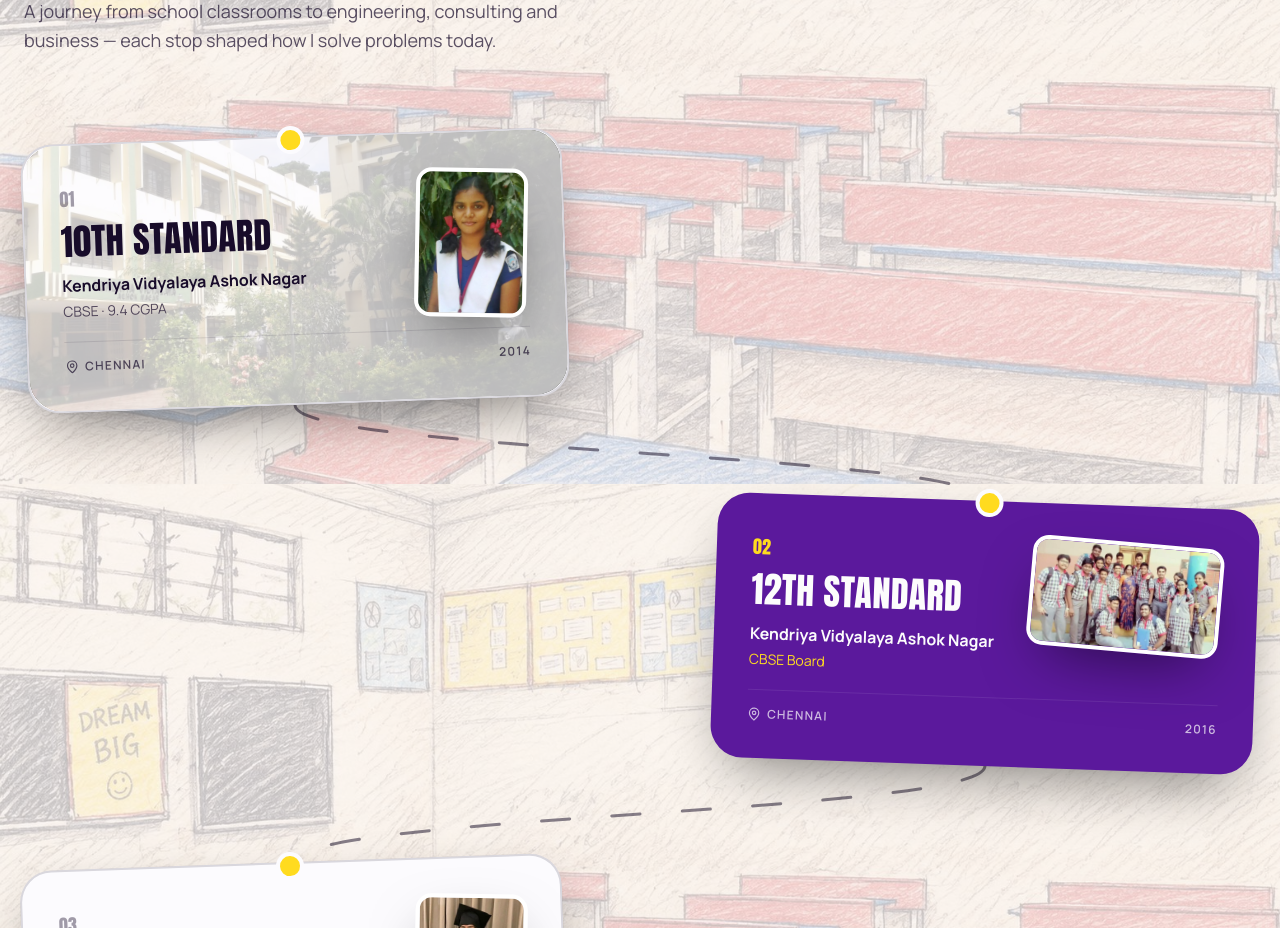
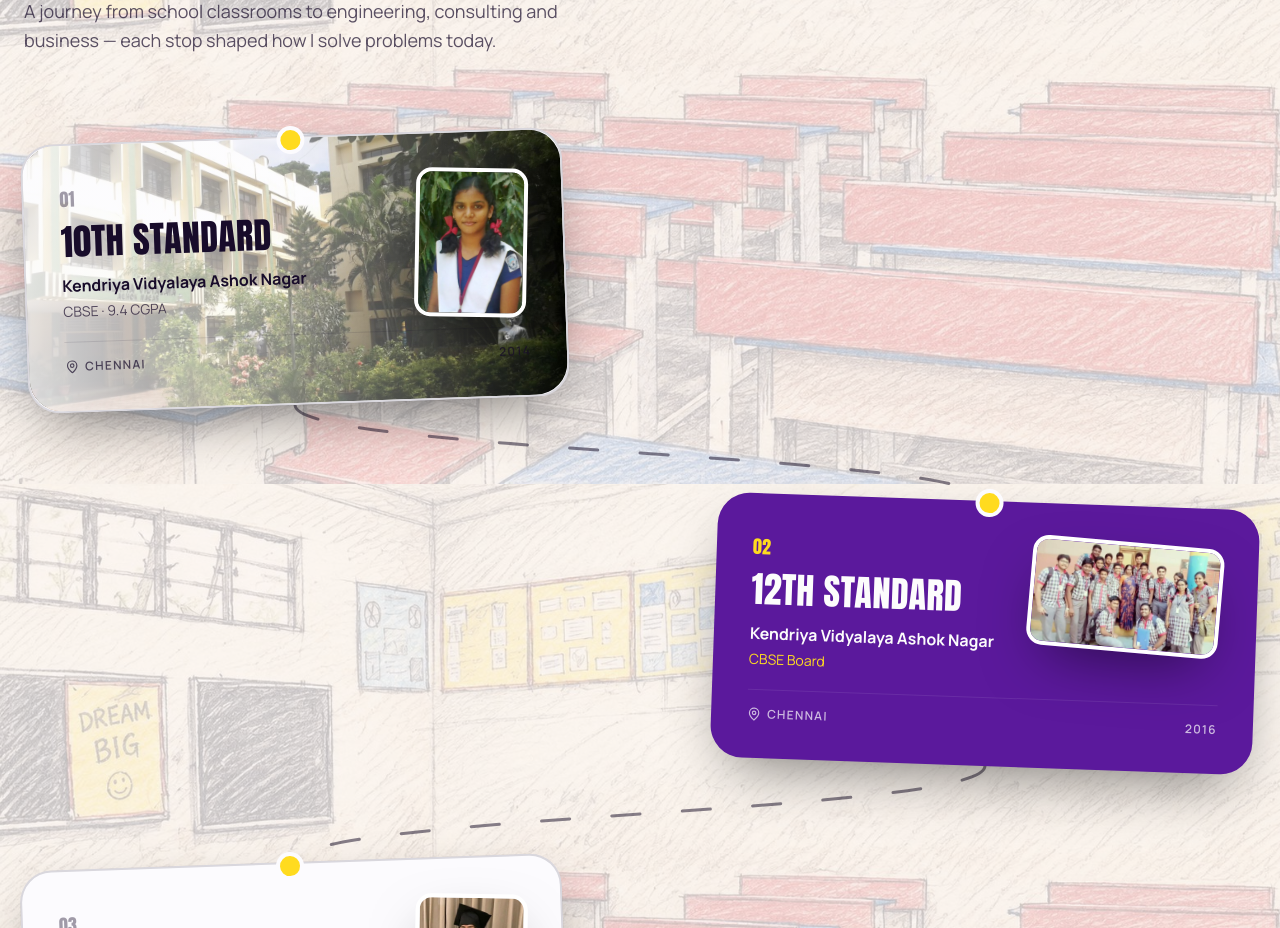
Before and after one commit to jyotisingh2027-art/Jyoti_Kumari-Singh_portfolio, a React (Vite) app: page / in a window 1280 px wide. Shown: the part 2840-3768 px from the top of the page. Built offline with nearby package versions, Linux system fonts and the light colour scheme.

Commit message:
10th card: show school photo clearly, light wash only behind text
Co-Authored-By: Claude Opus 5.5 <noreply@anthropic.com>
Claude-Session: https://claude.ai/code/session_018jxijH8Jqk5ZYFdauh5WtK

```diff
--- a/src/components/site/Roadmap.tsx
+++ b/src/components/site/Roadmap.tsx
@@ -151,7 +151,7 @@ function RoadmapCard({
             style={{ backgroundImage: `url(${stop.cardBg})` }}
           />
           {/* light wash so the text stays readable over the photo */}
-          <div aria-hidden="true" className="pointer-events-none absolute inset-0 rounded-[2rem] bg-paper/75" />
+          <div aria-hidden="true" className="pointer-events-none absolute inset-0 rounded-[2rem] bg-gradient-to-r from-paper/85 via-paper/45 to-transparent" />
         </>
       )}
 
```
